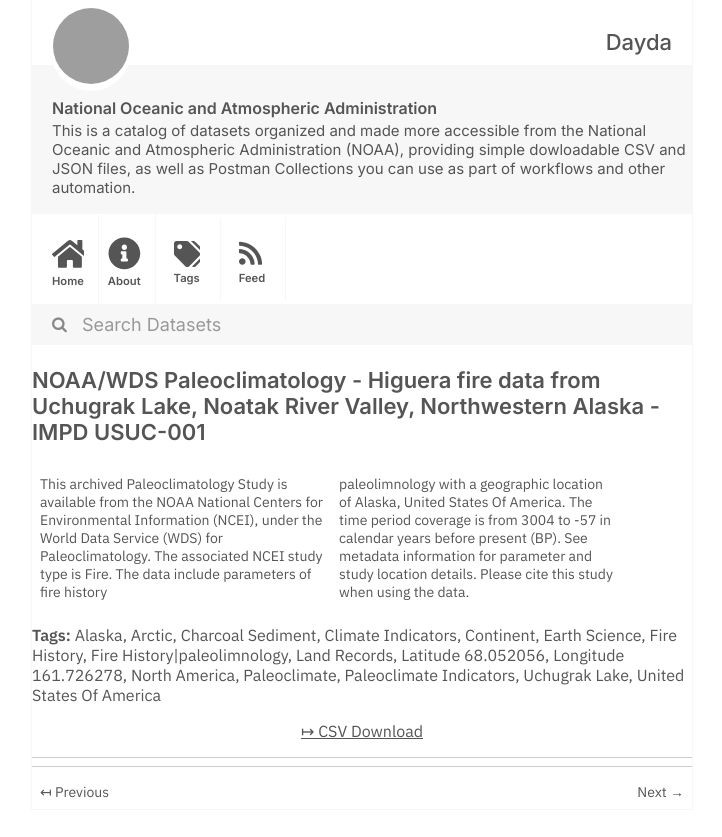
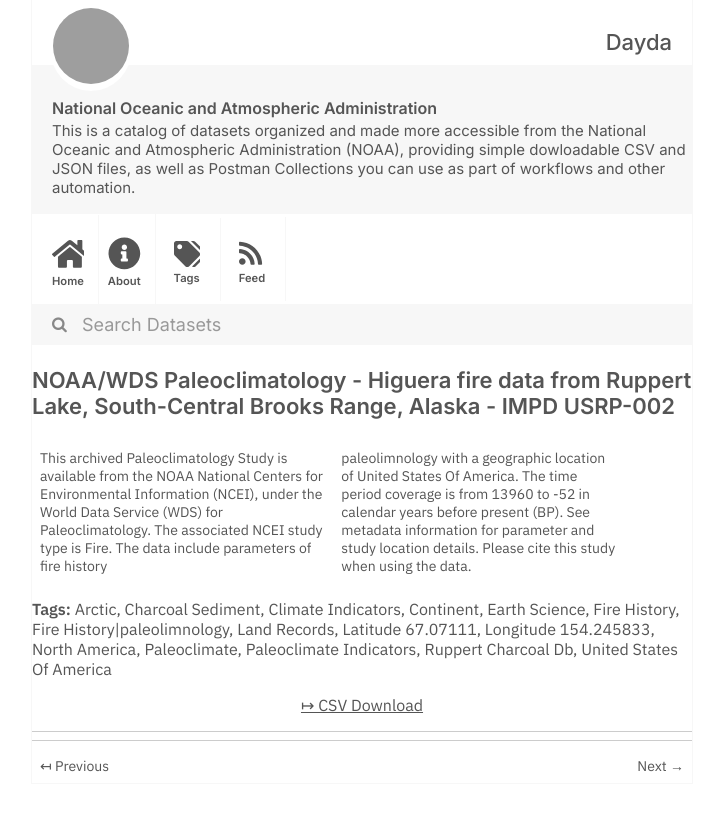
Before and after one commit to dayda-entities/national-oceanic-and-atmospheric-administration, a Jekyll site: the page built from _posts/2020-11-12-noaawds-paleoclimatology-higue.md, in a window 1280 px wide, cut to the strip 0-837 px from the top of the page. Shown: the whole strip, without its empty margins (278-1000 px from the left). Built offline with Jekyll 4.4.1, drawn with Linux system fonts in a browser that asks for light colours; grey boxes are pictures that could not be loaded.

Commit message:
Publish Data

```diff
--- a/_posts/2020-11-12-noaawds-paleoclimatology-higue.md
+++ b/_posts/2020-11-12-noaawds-paleoclimatology-higue.md
@@ -1,13 +1,12 @@
 ---
 title: >-
-  NOAA/WDS Paleoclimatology - Higuera fire data from Uchugrak Lake, Noatak River
-  Valley, Northwestern Alaska - IMPD USUC-001
-created: '2020-11-12T05:51:55.598917'
-modified: '2020-12-18T23:30:40.718700'
+  NOAA/WDS Paleoclimatology - Higuera fire data from Ruppert Lake, South-Central
+  Brooks Range, Alaska - IMPD USRP-002
+created: '2020-11-12T05:52:38.273493'
+modified: '2020-12-18T23:32:04.373531'
 state: active
 type: dataset
 tags:
-  - Alaska
   - Arctic
   - Charcoal Sediment
   - Climate Indicators
@@ -16,18 +15,18 @@ tags:
   - Fire History
   - Fire History|paleolimnology
   - Land Records
-  - Latitude 68.052056
-  - Longitude  161.726278
+  - Latitude 67.07111
+  - Longitude  154.245833
   - North America
   - Paleoclimate
   - Paleoclimate Indicators
-  - Uchugrak Lake
+  - Ruppert   Charcoal Db
   - United States Of America
 groups: []
 csv_url: >-
-  https://www.ncei.noaa.gov/pub/data/paleo/firehistory/charcoal/northamerica/supplemental/usuc-001-uc07-char-params.csv
+  https://www.ncei.noaa.gov/pub/data/paleo/firehistory/charcoal/northamerica/supplemental/usrp-002-char-params.csv
 json_url: ''
 layout: post
 
 ---
-This archived Paleoclimatology Study is available from the NOAA National Centers for Environmental Information (NCEI), under the World Data Service (WDS) for Paleoclimatology. The associated NCEI study type is Fire. The data include parameters of fire history|paleolimnology with a geographic location of Alaska, United States Of America. The time period coverage is from 3004 to -57 in calendar years before present (BP). See metadata information for parameter and study location details. Please cite this study when using the data.
+This archived Paleoclimatology Study is available from the NOAA National Centers for Environmental Information (NCEI), under the World Data Service (WDS) for Paleoclimatology. The associated NCEI study type is Fire. The data include parameters of fire history|paleolimnology with a geographic location of United States Of America. The time period coverage is from 13960 to -52 in calendar years before present (BP). See metadata information for parameter and study location details. Please cite this study when using the data.
```
